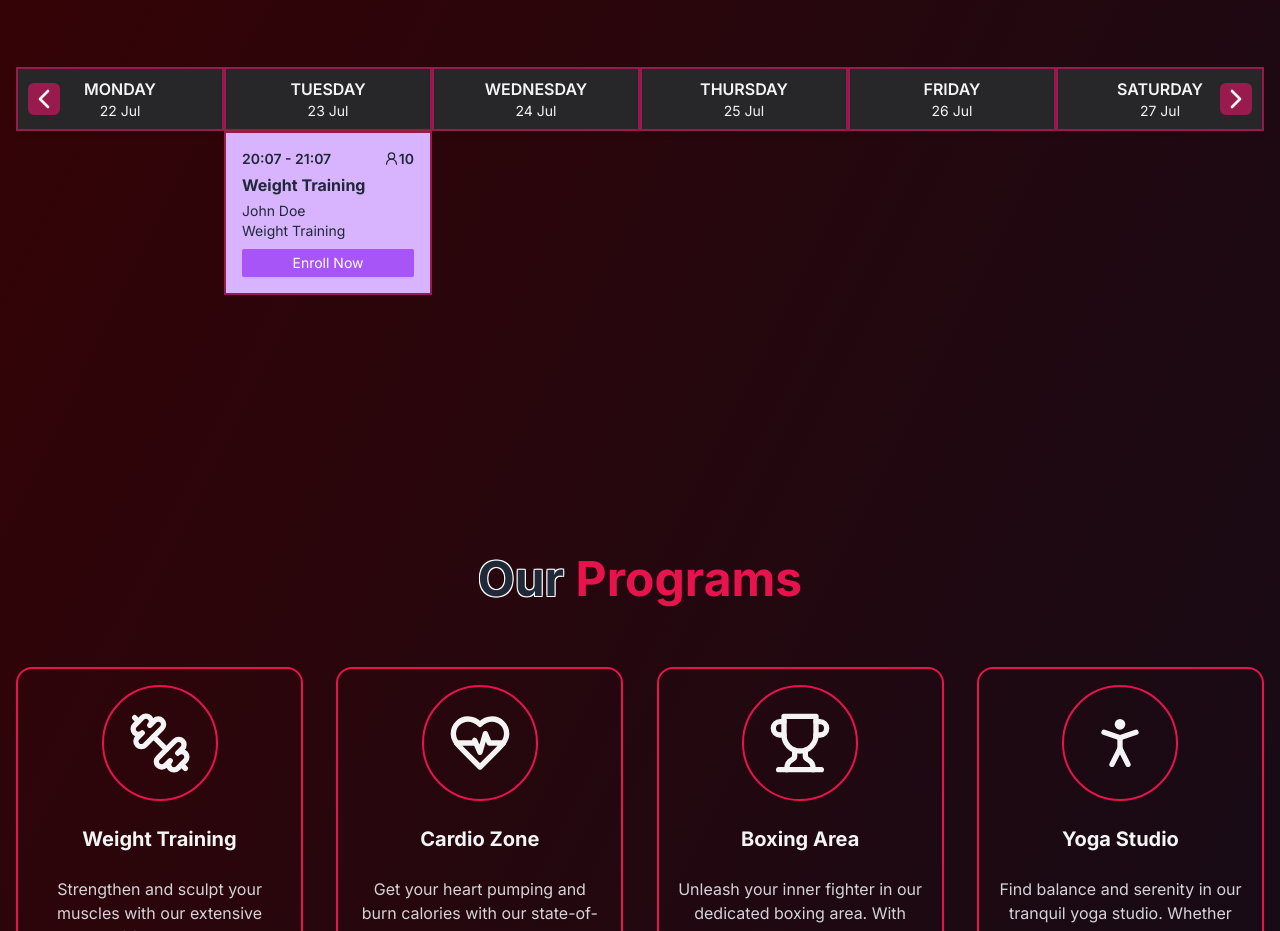
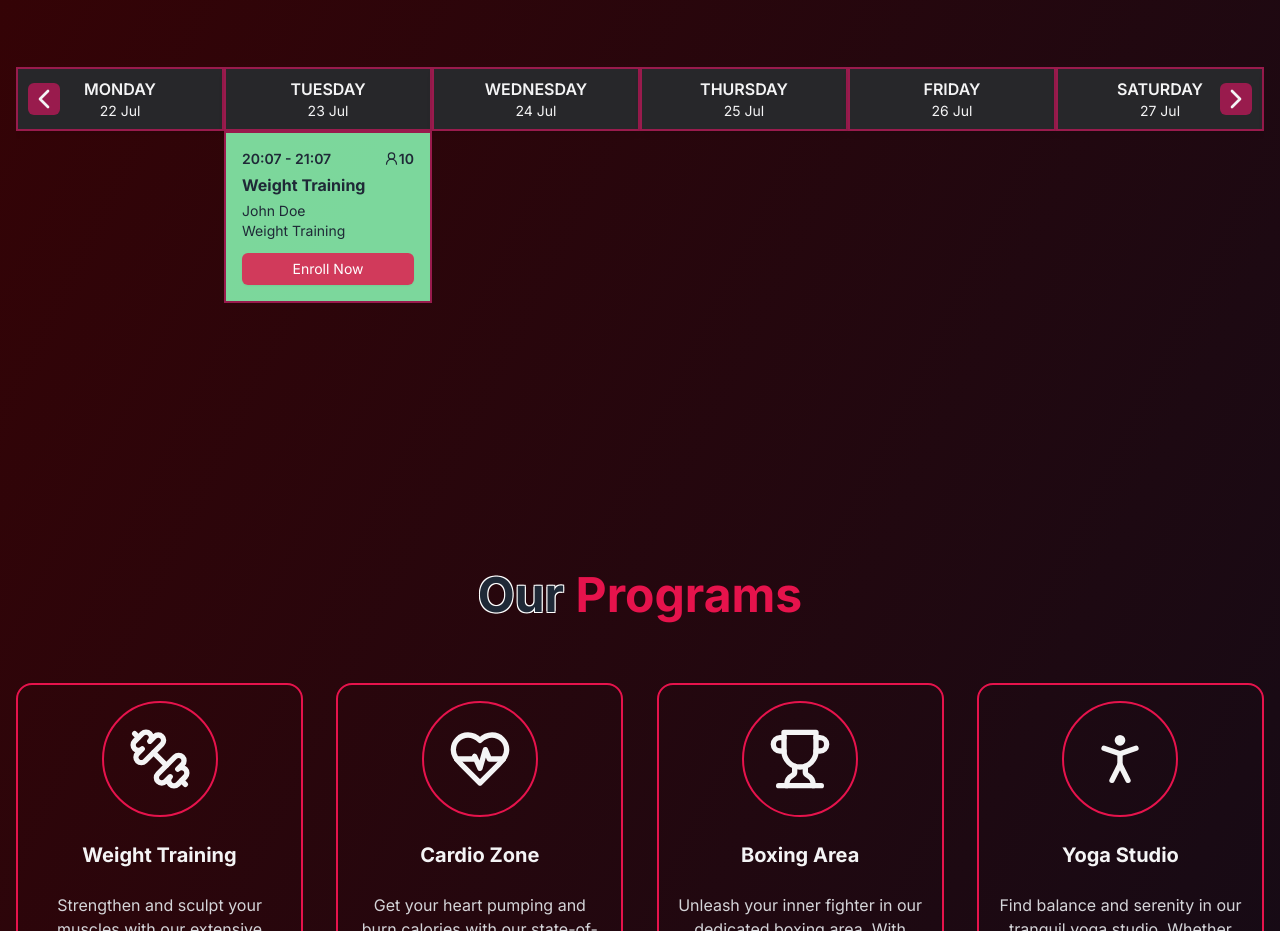
Before and after one commit to ForgingDev/Forging-Gym, a Next.js app in the folder CLIENT/: page / in a window 1280 px wide. Shown: the part 1402-2333 px from the top of the page. Built offline with nearby package versions, Linux system fonts and the light colour scheme; no server answers.

Commit message:
Update logic for cards

```diff
--- a/CLIENT/src/app/(homepage)/(components)/ClassesSchedule/ClassesScheduleCard.tsx
+++ b/CLIENT/src/app/(homepage)/(components)/ClassesSchedule/ClassesScheduleCard.tsx
@@ -1,8 +1,11 @@
 import { DATE_FORMATS } from '@/data/constants';
+import { ObjectsHelper } from '@/data/helpers/objects.helper';
+import { cn } from '@/lib/utils';
 import dayjs from 'dayjs';
 import { User2 } from 'lucide-react';
 import { FC } from 'react';
 import { ScheduledClassModel } from './data/types/classes-schedule.types';
+import { ClassesScheduleHelper } from './helpers/classes-schedule.helper';
 
 type Props = ScheduledClassModel;
 
@@ -14,15 +17,26 @@ const ClassesScheduleCard: FC<Props> = ({
   startingTime,
   title,
 }) => {
+  const { getCardBackgroundColor } = ClassesScheduleHelper;
+  const { getEnumKeyAsString } = ObjectsHelper;
+
   const formattedStartingTime = dayjs(startingTime).format(
     DATE_FORMATS.HOUR_MINUTE
   );
+
   const formattedEndingTime = dayjs(endingTime).format(
     DATE_FORMATS.HOUR_MINUTE
   );
 
+  const handleClick = () => {};
+
   return (
-    <div className='min-w-52 flex-1 border-2 border-primary-dark bg-purple-300 p-4 text-sm text-text-primary-normal'>
+    <div
+      onClick={handleClick}
+      className={cn(
+        'min-w-52 flex-1 cursor-pointer border-2 border-primary-dark bg-opacity-90 p-4 text-sm text-text-primary-normal transition-all hover:bg-opacity-100',
+        getCardBackgroundColor(category.difficulty)
+      )}>
       <div className='flex items-center justify-between font-semibold'>
         <p>
           {formattedStartingTime} - {formattedEndingTime}
@@ -34,7 +48,7 @@ const ClassesScheduleCard: FC<Props> = ({
       <h5 className='my-1 break-all text-base font-bold'>{title}</h5>
       <p>{instructor.name}</p>
       <p>{category.name}</p>
-      <button className='mt-2 w-full rounded-sm bg-purple-500 py-1 text-center text-white shadow-sm'>
+      <button className='mt-3 w-full rounded-md bg-primary-normal bg-opacity-80 py-1.5 text-center text-white shadow-sm transition-all hover:bg-opacity-100'>
         Enroll Now
       </button>
     </div>
--- a/CLIENT/src/app/(homepage)/(components)/ClassesSchedule/ClassesScheduleHeader.tsx
+++ b/CLIENT/src/app/(homepage)/(components)/ClassesSchedule/ClassesScheduleHeader.tsx
@@ -1,3 +1,4 @@
+import { cn } from '@/lib/utils';
 import { FC } from 'react';
 import { ClassesScheduleHelper } from './helpers/classes-schedule.helper';
 
@@ -9,7 +10,10 @@ const ClassesScheduleHeader: FC = () => {
       {getCurrentWeekDays().map(weekday => (
         <div
           key={weekday.date}
-          className='weekday-container min-w-52 flex-1 select-none border-2 border-primary-dark bg-zinc-800 p-2 text-center text-text-primary shadow-md'>
+          className={cn(
+            'min-w-52 flex-1 select-none border-2 border-primary-dark bg-zinc-800 p-2 text-center text-text-primary shadow-md',
+            weekday.name === 'Monday' ? 'weekday-container' : ''
+          )}>
           <div className='font-semibold uppercase'>{weekday.name}</div>
           <div className='text-sm'>{weekday.date}</div>
         </div>
--- a/CLIENT/src/app/(homepage)/(components)/ClassesSchedule/helpers/classes-schedule.helper.ts
+++ b/CLIENT/src/app/(homepage)/(components)/ClassesSchedule/helpers/classes-schedule.helper.ts
@@ -1,5 +1,5 @@
 import { CLASSES, WEEK_DAYS_COUNT } from '@/data/constants';
-import { DirectionsEnum } from '@/data/types/common.types';
+import { DifficultyEnum, DirectionsEnum } from '@/data/types/common.types';
 import dayjs from 'dayjs';
 import {
   ClassesScheduleType,
@@ -31,7 +31,10 @@ const scrollToNextWeekday = (direction: DirectionsEnum): void => {
   if (direction === DirectionsEnum.LEFT) {
     weekdayContainer[0].scrollIntoView(scrollOptions);
   } else if (direction === DirectionsEnum.RIGHT) {
-    weekdayContainer[weekdayContainer.length - 1].scrollIntoView(scrollOptions);
+    weekdayContainer[weekdayContainer.length - 1].scrollIntoView({
+      ...scrollOptions,
+      inline: 'start',
+    });
   } else {
     console.warn('Invalid direction provided.');
   }
@@ -88,8 +91,22 @@ const getOrganisedClassesByDate = (): {
   return organisedClassesByDate;
 };
 
+export const getCardBackgroundColor = (difficulty: DifficultyEnum): string => {
+  switch (difficulty) {
+    case DifficultyEnum.EASY:
+      return 'bg-green-300';
+    case DifficultyEnum.MEDIUM:
+      return 'bg-yellow-300';
+    case DifficultyEnum.HARD:
+      return 'bg-red-300';
+    default:
+      return 'bg-purple-300';
+  }
+};
+
 export const ClassesScheduleHelper = {
   getCurrentWeekDays,
   scrollToNextWeekday,
   getOrganisedClassesByDate,
+  getCardBackgroundColor,
 };
--- a/CLIENT/src/data/constants.ts
+++ b/CLIENT/src/data/constants.ts
@@ -143,7 +143,7 @@ export const CLASSES: ScheduledClassModel[] = [
     category: {
       id: '1',
       name: 'Weight Training',
-      difficulty: DifficultyEnum.ADVANCED,
+      difficulty: DifficultyEnum.EASY,
     },
     instructor: {
       id: '1',
@@ -159,7 +159,7 @@ export const CLASSES: ScheduledClassModel[] = [
     category: {
       id: '1',
       name: 'Weight Training',
-      difficulty: DifficultyEnum.BEGINNER,
+      difficulty: DifficultyEnum.MEDIUM,
     },
     instructor: {
       id: '1',
@@ -175,7 +175,7 @@ export const CLASSES: ScheduledClassModel[] = [
     category: {
       id: '1',
       name: 'Weight Training',
-      difficulty: DifficultyEnum.BEGINNER,
+      difficulty: DifficultyEnum.HARD,
     },
     instructor: {
       id: '1',
@@ -191,7 +191,7 @@ export const CLASSES: ScheduledClassModel[] = [
     category: {
       id: '1',
       name: 'Weight Training',
-      difficulty: DifficultyEnum.BEGINNER,
+      difficulty: DifficultyEnum.EASY,
     },
     instructor: {
       id: '1',
--- /dev/null
+++ b/CLIENT/src/data/helpers/objects.helper.ts
@@ -0,0 +1,19 @@
+/**
+ * Returns the key of an enum as a string given its value.
+ *
+ * @template T - The type of the enum object.
+ * @param {T} flatObject - The enum object.
+ * @param {unknown} value - The value to find the corresponding key for.
+ * @returns {keyof T | undefined} The key of the enum as a string, or undefined if the value is not found.
+ */
+export const getEnumKeyAsString = <T extends Record<PropertyKey, unknown>>(
+  flatObject: T,
+  value: unknown
+): keyof T | undefined =>
+  Object.keys(flatObject).find(key => flatObject[key] === value) as
+    | keyof T
+    | undefined;
+
+export const ObjectsHelper = {
+  getEnumKeyAsString,
+};
--- a/CLIENT/src/data/types/common.types.ts
+++ b/CLIENT/src/data/types/common.types.ts
@@ -6,9 +6,9 @@ export enum DirectionsEnum {
 }
 
 export enum DifficultyEnum {
-  BEGINNER,
-  INTERMEDIATE,
-  ADVANCED,
+  EASY,
+  MEDIUM,
+  HARD,
 }
 
 // -------------------- FE ONLY TYPES --------------------
```
